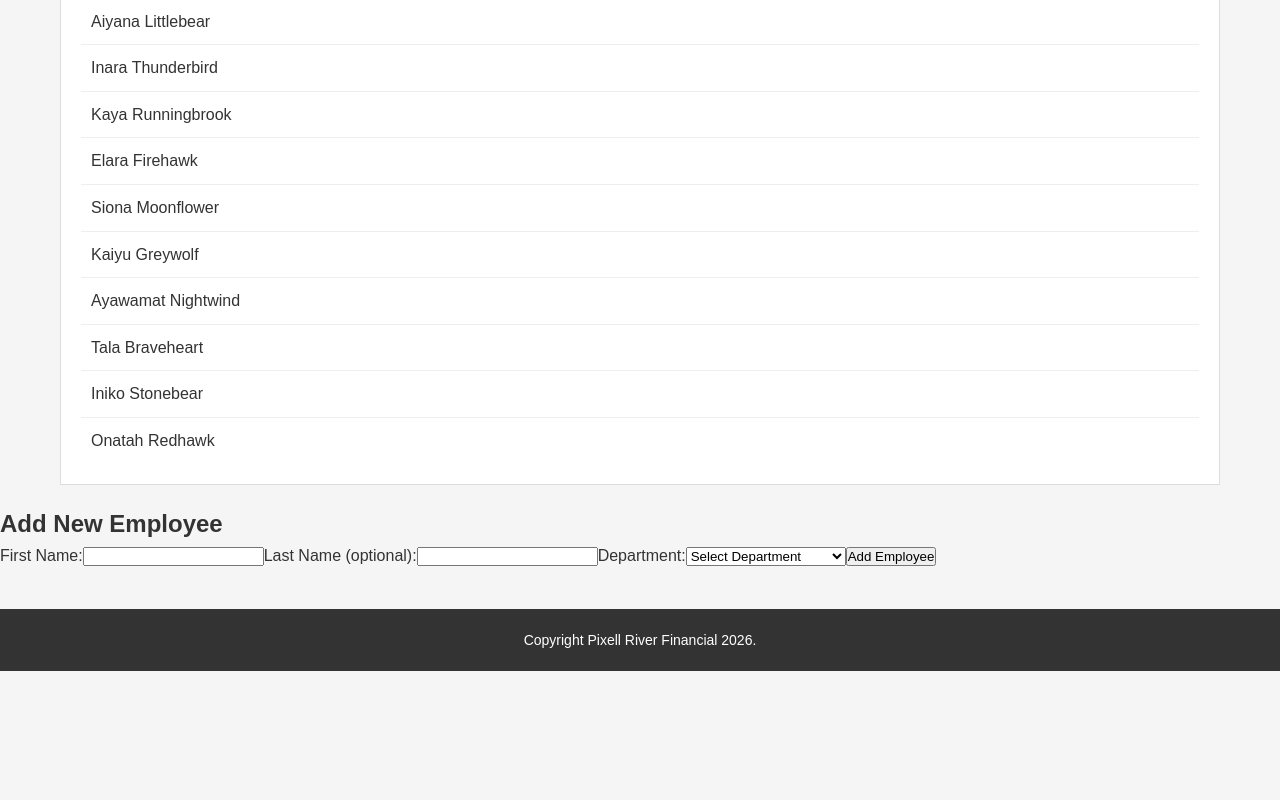
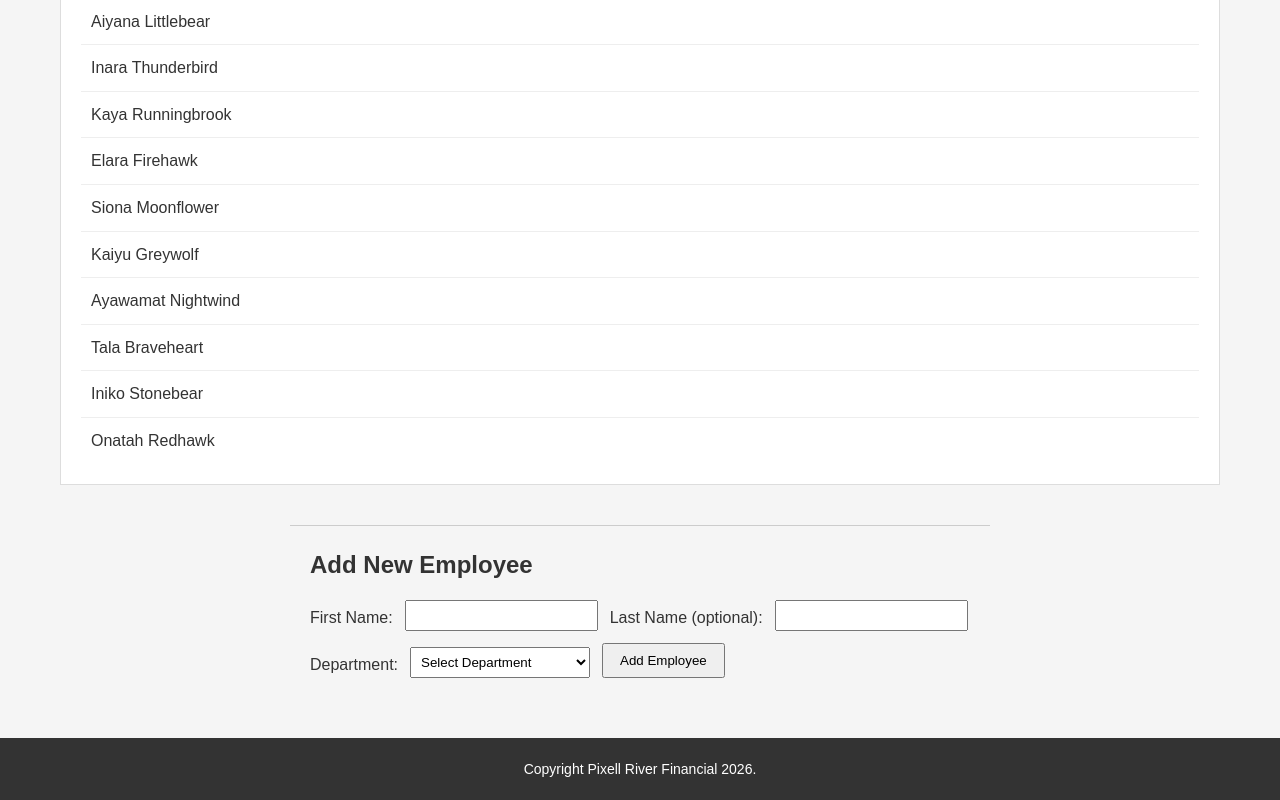
Before and after one commit to dilpreetsingh5/pixell-river-labs, a React (Vite) app: page / in a window 1280 px wide. Shown: the part 2718-3518 px from the top of the page. Before the commit the page ends 3389 px from the top, so only its background shows below. Built offline with nearby package versions, Linux system fonts and the light colour scheme.

Commit message:
style: add CSS for EmployeeForm layout, inputs, and error messages

```diff
--- a/src/Components/EmployeeForm/EmployeeForm.css
+++ b/src/Components/EmployeeForm/EmployeeForm.css
@@ -0,0 +1,38 @@
+.employee-form {
+    max-width: 700px;
+    margin: 40px auto;   /* centers the form */
+    padding: 20px;
+    border-top: 1px solid #ccc;
+}
+
+.employee-form h2 {
+    margin-bottom: 16px;
+}
+
+.employee-form form {
+    display: flex;
+    flex-wrap: wrap;
+    gap: 12px;
+    align-items: flex-end;
+}
+
+.employee-form label {
+    display: flex;
+    flex-direction: column;
+    font-weight: 500;
+}
+
+.employee-form input,
+.employee-form select {
+    padding: 6px;
+    min-width: 180px;
+}
+
+.employee-form button {
+    padding: 8px 16px;
+}
+
+.error {
+    color: red;
+    margin-bottom: 10px;
+}
```
